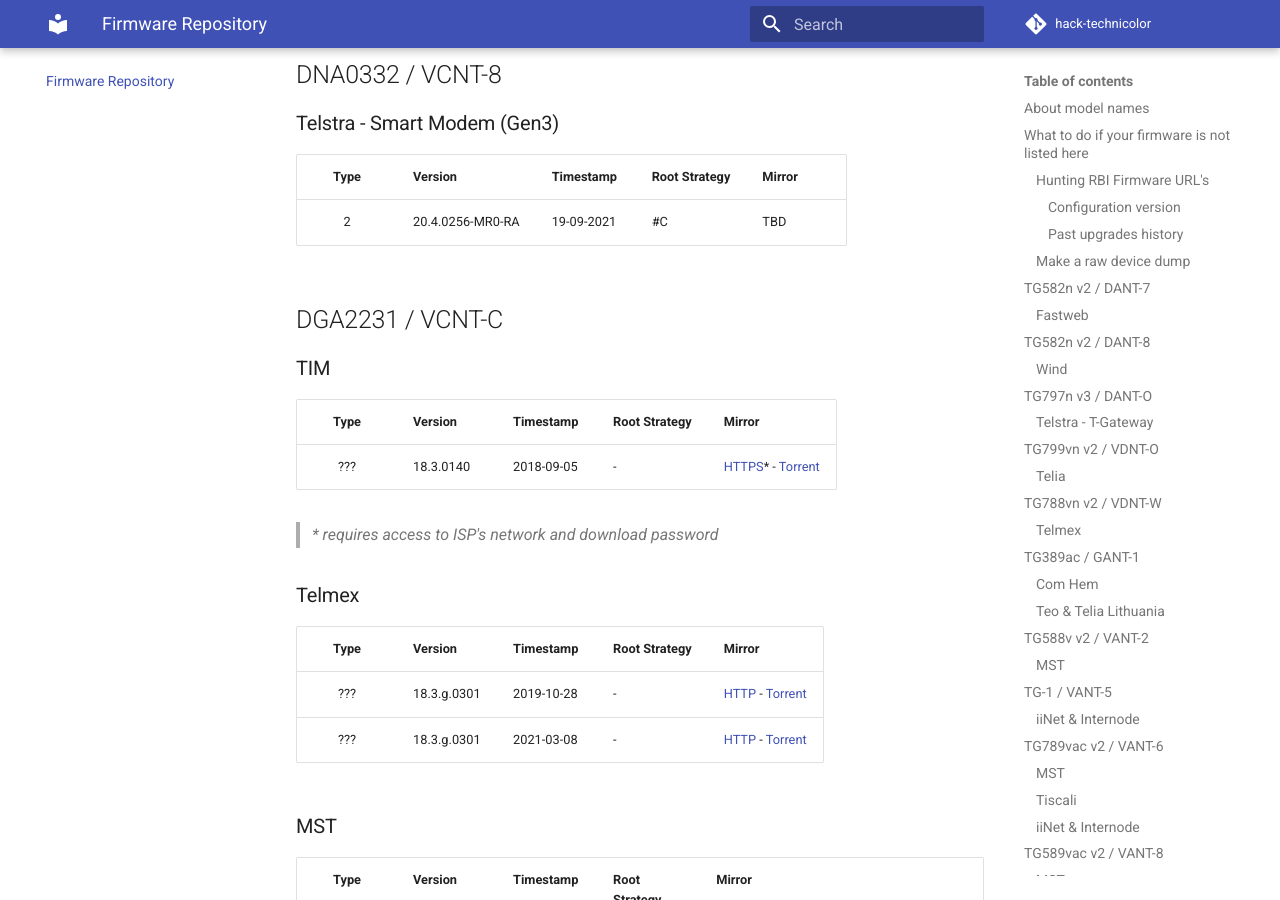
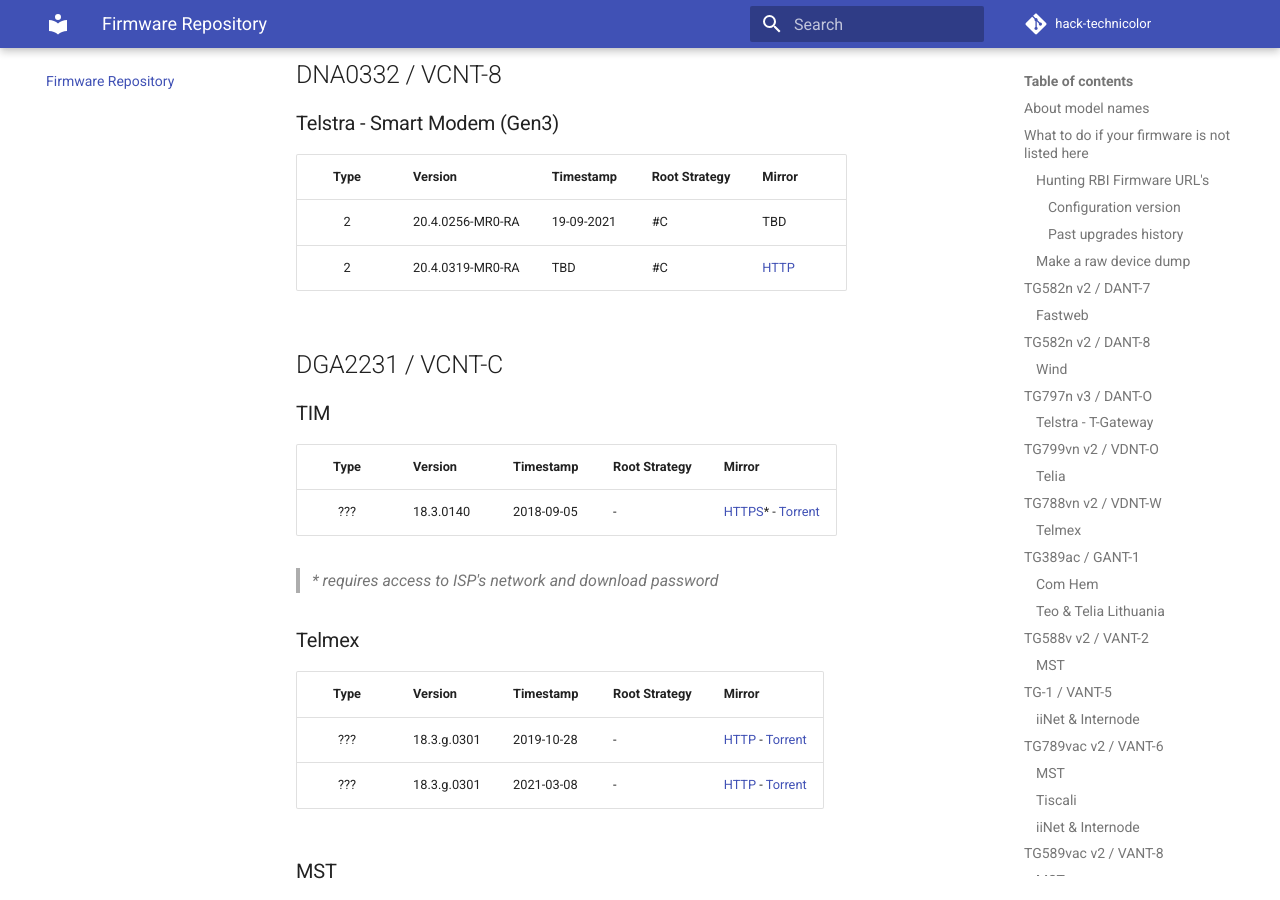
Before and after one commit to hack-technicolor/hack-technicolor, an MkDocs documentation site: the page built from docs/Repository.md, in a window 1280 px wide and 900 px high, scrolled down 23810 px. Built offline with MkDocs 1.6.1 and Material for MkDocs 9.7.7, drawn with Linux system fonts in a browser that asks for light colours; comment, search, counter and statistics services are not loaded.

Commit message:
Update Repository.md
added URL and newer Gen3 version

```diff
--- a/docs/Repository.md
+++ b/docs/Repository.md
@@ -619,6 +619,7 @@
 | Type   | Version              | Timestamp  | Root Strategy | Mirror |
 |:------:|:---------------------|:-----------|:--------------|:-------|
 | 2      | 20.4.0256-MR0-RA     | 19-09-2021 | #C            | TBD    |
+| 2      | 20.4.0319-MR0-RA     | TBD        | #C            | [HTTP](http://fwstore.bdms.telstra.net/Technicolor_vcnt-8_20.4-319-RC4.2-RA-bootstrap/bcmVCNT-8_nand256_ubifs_update-r20.4-319-2-1-MR0-RA-BOOTSTRAP-signed.pkgtb) |
 
 ## DGA2231 / VCNT-C
 
```
